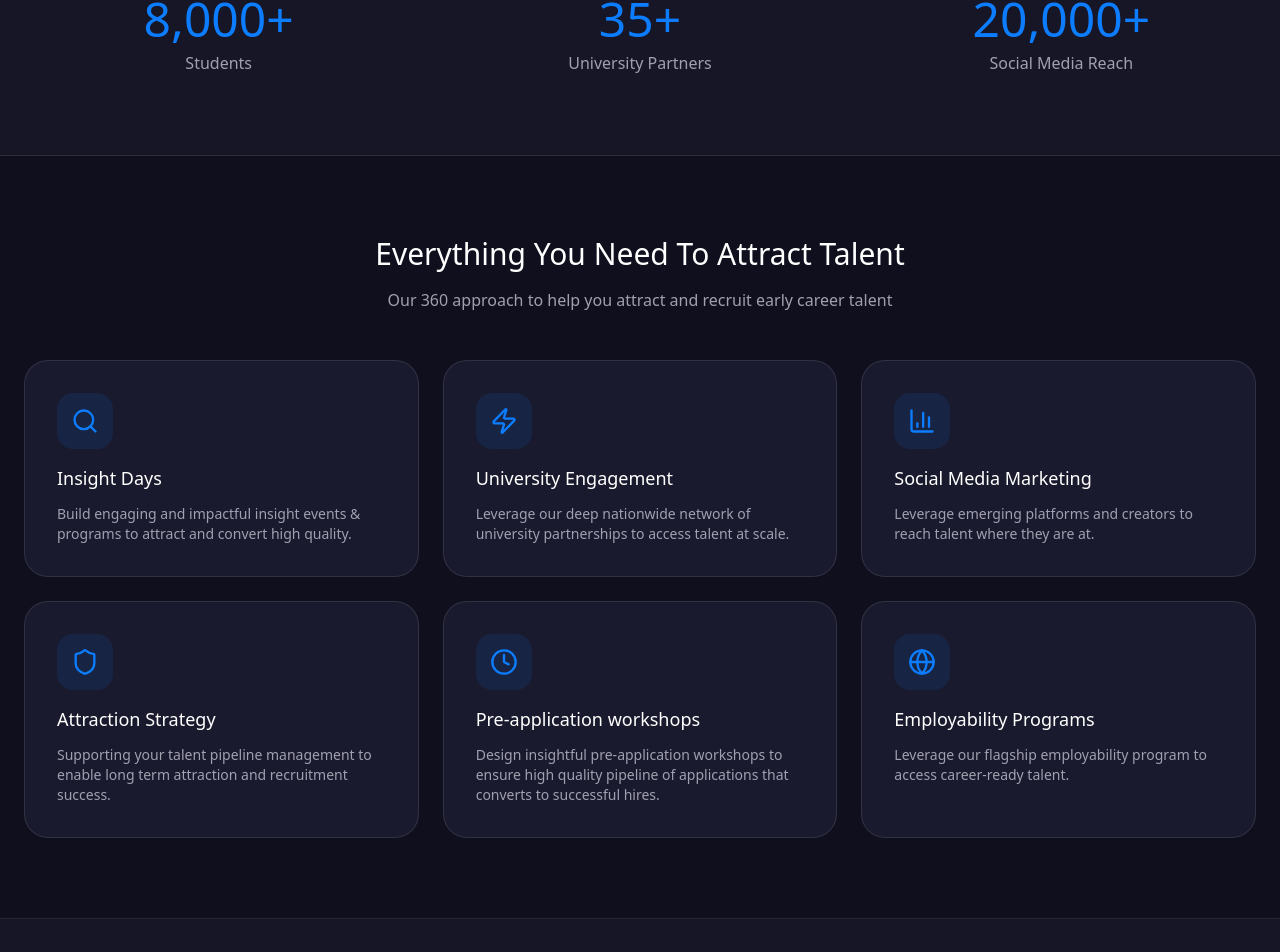
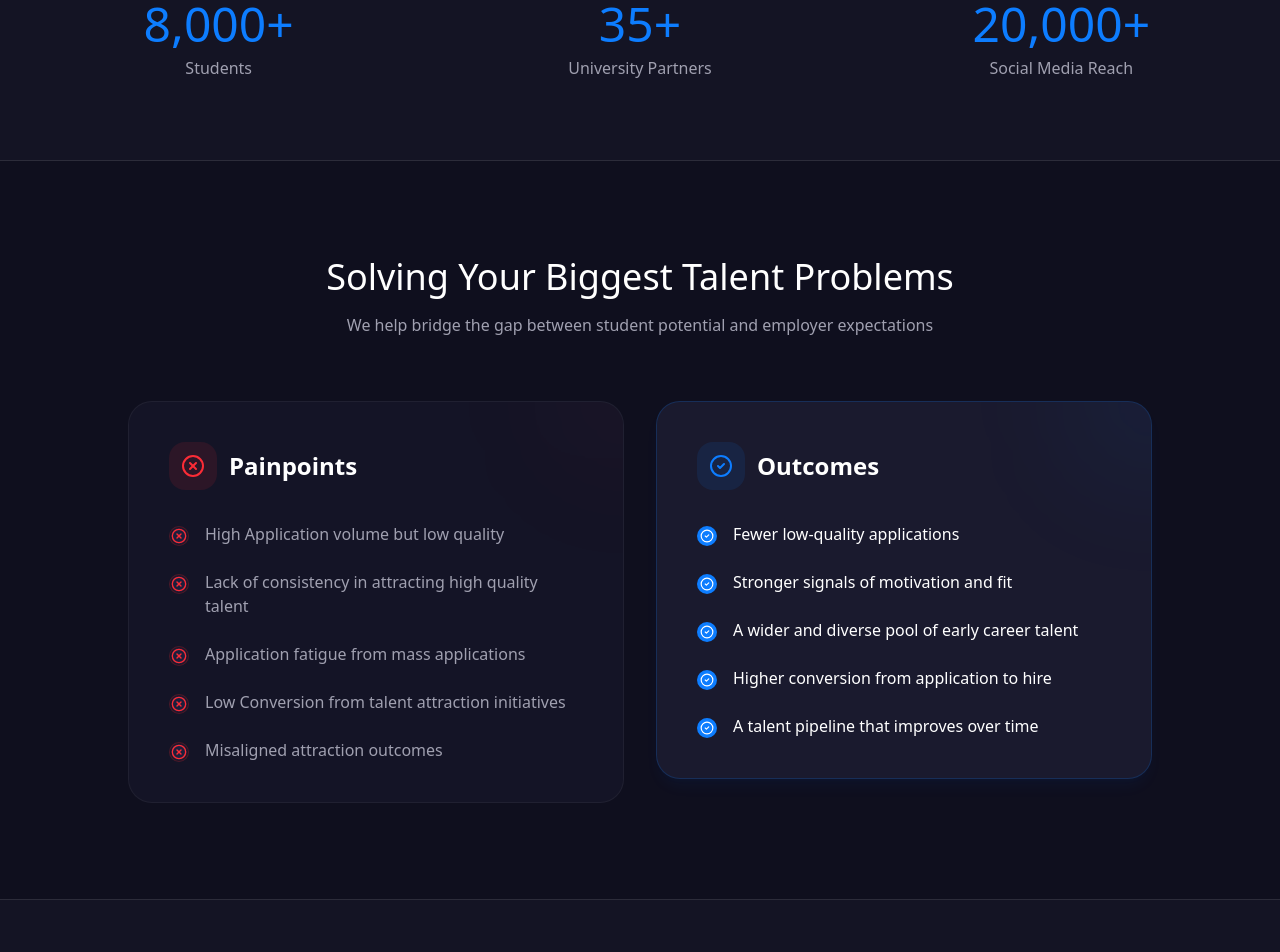
Before and after one commit to Shemz-ux/FOP-app, a React (Vite) app in the folder frontend/: page /employers in a window 1280 px wide. Shown: the part 1822-2774 px from the top of the page. Built offline with nearby package versions, Linux system fonts and the light colour scheme; no server answers.

Commit message:
Styling updates + how we help employers section + painpoints

```diff
--- a/frontend/src/components/Footer/Footer.jsx
+++ b/frontend/src/components/Footer/Footer.jsx
@@ -15,7 +15,7 @@ const LinkedInIcon = () => (
 
 export default function Footer() {
   return (
-    <footer className="bg-card border-t border-border mt-auto">
+    <footer className="bg-secondary/30 bg-card border-t border-border mt-auto">
       <div className="container mx-auto px-6">
         {/* Main Footer Content */}
         <div className="grid grid-cols-1 md:grid-cols-2 lg:grid-cols-4 gap-12 py-16 text-left">
--- a/frontend/src/pages/About/About.jsx
+++ b/frontend/src/pages/About/About.jsx
@@ -42,7 +42,7 @@ export default function About() {
               </h1>
 
               <p className="text-xl text-muted-foreground mb-8">
-                We're on a mission to close the gap between student potential and employers expectations, improving hiring outcomes for all
+                We're on a mission to close the gap between student potential and employers expectations, improving hiring outcomes for all.
               </p>
             </div>
 
@@ -78,7 +78,7 @@ export default function About() {
       </section>
 
       {/* Mission & Values */}
-      <section className="bg-secondary/30 border-y border-border">
+      <section className="bg-secondary/20 border-y border-border">
         <div className="container mx-auto px-6 py-20">
           <ScrollReveal>
             <div className="max-w-3xl mx-auto text-center mb-12">
@@ -160,7 +160,7 @@ export default function About() {
       </section>
 
       {/* Timeline */}
-      <section className="bg-secondary/30 border-y border-border">
+      <section className="bg-secondary/20 border-y border-border">
         <div className="container mx-auto px-6 py-20">
           <ScrollReveal>
             <div className="max-w-3xl mx-auto text-center mb-12">
--- a/frontend/src/pages/Employers/Employers.jsx
+++ b/frontend/src/pages/Employers/Employers.jsx
@@ -11,16 +11,34 @@ import {
   Shield,
   Clock,
   Globe,
-  HeadphonesIcon
+  AlertCircle,
+  XCircle
 } from 'lucide-react';
 import Marquee from '../../components/Marquee/Marquee';
 import ScrollReveal from '../../components/ScrollReveal';
+
+
+const painPoints = [
+  "High Application volume but low quality",
+  "Lack of consistency in attracting high quality talent",
+  "Application fatigue from mass applications",
+  "Low Conversion from talent attraction initiatives",
+  "Misaligned attraction outcomes",
+];
+
+const outcomes = [
+  "Fewer low-quality applications",
+  "Stronger signals of motivation and fit",
+  "A wider and diverse pool of early career talent",
+  "Higher conversion from application to hire",
+  "A talent pipeline that improves over time",
+];
 
 export default function Employers() {
   return (
     <div className="min-h-screen">
       {/* Hero Section */}
-      <section className="relative bg-gradient-to-br from-primary/20 via-primary/5 to-background border-b border-border overflow-hidden">
+      <section className="relative bg-gradient-to-br from-primary/20 via-primary/5 to-background border-border overflow-hidden">
         <div className="absolute inset-0 opacity-5">
           <div className="absolute inset-0" style={{
             backgroundImage: `radial-gradient(circle at 1px 1px, rgb(255 255 255 / 0.15) 1px, transparent 0)`,
@@ -75,12 +93,12 @@ export default function Employers() {
           {/* TODO: Add company logos */}
 
       {/* Company Logos Marquee */}
-      <section className="bg-secondary/30 border-y border-border pb-15">
+      <section className="bg-secondary/20 border-y pb-15">
         <ScrollReveal>
           <div className="container mx-auto px-6 pt-12">
-            <p className="text-medium text-muted-foreground mb-8 max-w-xl mx-auto">
+            <h2 className="text-medium text-muted-foreground mb-8">
               Trusted by employers such as
-            </p>
+            </h2>
           </div>
           <Marquee
             speed={40}
@@ -155,7 +173,7 @@ export default function Employers() {
       </section>
 
       {/* Stats */}
-      <section className="bg-secondary/30 border-b border-border">
+      <section className="bg-secondary/20 border-b border-border">
         <div className="container mx-auto px-6 py-20">
         <ScrollReveal>
           <div className="grid grid-cols-2 md:grid-cols-3 gap-8">
@@ -176,8 +194,93 @@ export default function Employers() {
         </div>
       </section>
 
-      {/* Features Section */}
-      <section className="border-b border-border">
+      {/* Pain points section */}
+      <section className="py-24 relative">
+      <div className="container mx-auto px-6 text-left">
+        <ScrollReveal>
+        <div className="text-center mb-16">
+          <h2 className="text-3xl lg:text-4xl mb-4 text-foreground">
+            Solving Your Biggest Talent Problems
+          </h2>
+          <p className="text-muted-foreground">
+            We help bridge the gap between student potential and employer expectations
+          </p>
+        </div>
+        </ScrollReveal>
+
+        <div className="grid grid-cols-1 md:grid-cols-2 gap-8 max-w-5xl mx-auto">
+          <ScrollReveal>
+          {/* Pain Points Column */}
+          <div className="bg-card/50 rounded-3xl p-8 md:p-10 border border-border/50 relative overflow-hidden transition-all duration-300 hover:-translate-y-1 hover:shadow-xl hover:shadow-red-500/5 hover:border-red-500/20">
+            <div className="absolute top-0 right-0 w-32 h-32 bg-red-500/5 rounded-full blur-3xl -mr-16 -mt-16"></div>
+
+            <div className="flex items-center gap-3 mb-8">
+              <div className="p-3 bg-red-500/10 rounded-xl">
+                <XCircle className="w-6 h-6 text-red-500" />
+              </div>
+              <h3 className="text-2xl font-semibold text-foreground">
+                Painpoints
+              </h3>
+            </div>
+
+            <ul className="space-y-6">
+              {painPoints.map((point, idx) => (
+                <li
+                key={idx}
+                className="flex items-start gap-4 group"
+                >
+                  <div className="mt-1 min-w-5 min-h-5 rounded-full border border-red-500/20 bg-red-500/5 flex items-center justify-center group-hover:bg-red-500/10 transition-colors">
+                    <div className="bg-primary/10 rounded-xl">
+                      <XCircle className="w-4 h-4 text-red-500" />
+                    </div>
+                  </div>
+                  <span className="text-muted-foreground group-hover:text-foreground transition-colors">
+                    {point}
+                  </span>
+                </li>
+              ))}
+            </ul>
+          </div>
+          </ScrollReveal>
+
+          {/* Outcomes Column */}
+          <ScrollReveal delay={0.2}>
+          <div className="bg-card rounded-3xl p-8 md:p-10 border border-primary/20 relative overflow-hidden shadow-lg shadow-primary/5 transition-all duration-300 hover:-translate-y-1 hover:shadow-xl hover:shadow-primary/10 hover:border-primary/40">
+            <div className="absolute top-0 right-0 w-32 h-32 bg-primary/10 rounded-full blur-3xl -mr-16 -mt-16"></div>
+            <div className="flex items-center gap-3 mb-8">
+              <div className="p-3 bg-primary/10 rounded-xl">
+                <CheckCircle2 className="w-6 h-6 text-primary" />
+              </div>
+              <h3 className="text-2xl font-semibold text-foreground">
+                Outcomes
+              </h3>
+            </div>
+
+            <ul className="space-y-6">
+              {outcomes.map((outcome, idx) => (
+                <li
+                key={idx}
+                className="flex items-start gap-4 group"
+                >
+                  <div className="mt-1 min-w-5 min-h-5 rounded-full bg-primary flex items-center justify-center">
+                    <CheckCircle2 className="w-3.5 h-3.5 text-primary-foreground" />
+                  </div>
+                  <span className="text-foreground group-hover:text-foreground transition-colors">
+                    {outcome}
+                  </span>
+                </li>
+              ))}
+            </ul>
+          </div>
+          </ScrollReveal>
+        </div>
+      </div>
+    </section>
+
+
+
+      {/* Everything You Need To Attract Talent */}
+      <section className="bg-secondary/20 border-y border-border">
         <div className="container mx-auto px-6 py-20 text-left">
           <ScrollReveal>
             <div className="text-center max-w-2xl mx-auto mb-12">
@@ -253,7 +356,7 @@ export default function Employers() {
       </section>
 
       {/* Testimonials */}
-      <section className="bg-secondary/30 border-b border-border">
+      <section className="border-b border-border">
         <div className="container mx-auto px-6 py-20 text-left">
           <ScrollReveal>
             <div className="text-center max-w-2xl mx-auto mb-12">
@@ -335,7 +438,7 @@ export default function Employers() {
       </section>
 
       {/* CTA Section */}
-      <section className="border-b border-border">
+      <section className="bg-secondary/20 border-b border-border">
         <div className="container mx-auto px-6 py-20">
         <ScrollReveal>
           <div className="bg-gradient-to-r from-primary/20 to-primary/5 rounded-3xl p-12 lg:p-16 border border-primary/20 text-center relative overflow-hidden">
--- a/frontend/src/pages/Home/Home.jsx
+++ b/frontend/src/pages/Home/Home.jsx
@@ -13,8 +13,10 @@ import {
   CircleCheck,
   GraduationCap,
   Building2,
-  User,
+  Users,
   Quote,
+  BookOpen,
+  Megaphone,
 } from "lucide-react";
 import landingVideo from "../../assets/landing_video.MP4";
 
@@ -22,7 +24,7 @@ const FopLogo2 = () => (
   <img
     src="https://res.cloudinary.com/dpfkhymbc/image/upload/v1769274499/FOP_logo_hazkv0.svg"
     alt="FOP Logo"
-    className="h-36 w-58 object-contain"
+    className="h-36 w-58 object-contain opacity-50"
   />
 )
 
@@ -91,7 +93,7 @@ export default function HomePage() {
   return (
     <div className="min-h-screen">
       {/* Hero Section */}
-      <section className="relative bg-gradient-to-br from-primary/20 via-primary/5 to-background border-b border-border overflow-hidden">
+      <section className="relative bg-gradient-to-br from-primary/20 via-primary/5 to-background border-border overflow-hidden">
         {/* Video Background */}
         <div className="absolute inset-0">
           <video
@@ -110,7 +112,7 @@ export default function HomePage() {
           </div>
         </div>
 
-        <div className="container mx-auto px-6 py-50 lg:py-70 relative z-10">
+        <div className="container mx-auto px-6 py-60 lg:py-70 relative z-10">
           <div className="max-w-4xl mx-auto text-center">
             {/* <div className="inline-flex items-center gap-2 px-4 py-2 bg-primary/10 border border-primary/20 rounded-full text-primary text-sm mb-6">
               <TrendingUp className="w-4 h-4" />
@@ -123,7 +125,7 @@ export default function HomePage() {
             </h1>
 
             <p className="text-xl text-muted-foreground mb-8 max-w-2xl mx-auto">
-              Connect with leading employers, discover opportunities, upskill and take the next step in your career.
+              Connect with leading employers, discover opportunities, upskill and take the next step in your career
             </p>
 
             <div className="flex flex-col sm:flex-row gap-4 justify-center">
@@ -148,10 +150,10 @@ export default function HomePage() {
       </section>
 
       {/* Company logo marquee */}
-      <section className="bg-secondary/30 border-y border-border pb-15">
+      <section className="bg-secondary/20 border-y pb-15">
         <ScrollReveal>
           <div className="container mx-auto px-6 pt-12">
-            <p className="text-medium text-muted-foreground mb-8 max-w-xl mx-auto">We've helped hundreds of students secure roles at</p>
+            <h2 className="text-medium text-muted-foreground mb-8 max-w-xl mx-auto">We've helped hundreds of students secure roles at</h2>
           </div>
           <Marquee
             items={companyLogos.map((logo) => (
@@ -169,12 +171,12 @@ export default function HomePage() {
       </section>
 
 
-      {/* Why Choose Us */}
-      <section className="border-y border-border">
+      {/* Kickstart your career */}
+      <section>
         <div className="container mx-auto px-6 py-20">
           <ScrollReveal>
             <div className="text-center max-w-2xl mx-auto mb-12">
-              <h2 className="text-3xl mb-4 text-foreground">Kickstart your career journey</h2>
+              <h2 className="text-3xl mb-4 text-foreground">Kickstart Your Career Journey</h2>
               <p className="text-muted-foreground">
                 Our platform provides support and resources to accelerate your career
               </p>
@@ -241,8 +243,89 @@ export default function HomePage() {
         </div>
       </section>
 
+      <section className="py-24 border-y bg-secondary/20 relative overflow-hidden">
+        {/* Abstract Background Elements */}
+        <div className="absolute top-0 left-0 w-full h-full overflow-hidden pointer-events-none opacity-20">
+          <div className="absolute top-1/4 left-0 w-96 h-96 bg-primary/20 rounded-full blur-3xl -translate-x-1/2"></div>
+          <div className="absolute bottom-1/4 right-0 w-96 h-96 bg-purple-500/10 rounded-full blur-3xl translate-x-1/2"></div>
+        </div>
+
+        <div className="container mx-auto px-6 relative z-10">
+          <ScrollReveal>
+          <div className="text-center max-w-2xl mx-auto mb-12">
+              <h2 className="text-3xl mb-4 text-foreground">How We Help Employers</h2>
+              <p className="text-muted-foreground">
+                We help you attract and engage applicant ready talent that converts
+              </p>
+            </div>
+            </ScrollReveal>
+
+          <div className="grid grid-cols-1 md:grid-cols-3 gap-8 text-left">
+            {/* Card 1: Talent Attraction */}
+            <ScrollReveal delay={0.1}>
+            <div className="group relative bg-card p-8 rounded-3xl border border-border hover:border-primary/50 transition-all duration-300 hover:shadow-lg hover:shadow-primary/5">
+              <div className="w-14 h-14 bg-gradient-to-br from-blue-500/20 to-blue-600/5 rounded-2xl flex items-center justify-center text-blue-500 mb-6 group-hover:scale-110 transition-transform duration-300 border border-blue-500/20">
+                <Users className="w-7 h-7" />
+              </div>
+
+              <h3 className="mb-4 text-foreground group-hover:text-blue-500 transition-colors">
+                Talent Attraction
+              </h3>
+
+              <p className="text-muted-foreground leading-relaxed mb-8 text-sm">
+                We help you build the right early career talent pipeline for you that converts high-potential candidates into long-term employees.
+              </p>
+
+              {/* Decorative gradient blob */}
+              <div className="absolute -bottom-4 -right-4 w-32 h-32 bg-blue-500/10 rounded-full blur-2xl group-hover:bg-blue-500/20 transition-colors"></div>
+              </div>
+              </ScrollReveal>
+
+            {/* Card 2: Application Readiness */}
+            <ScrollReveal delay={0.2}>
+            <div className="group relative bg-card p-8 rounded-3xl border border-border hover:border-primary/50 transition-all duration-300 hover:shadow-lg hover:shadow-primary/5">
+              <div className="w-14 h-14 bg-gradient-to-br from-purple-500/20 to-purple-600/5 rounded-2xl flex items-center justify-center text-purple-500 mb-6 group-hover:scale-110 transition-transform duration-300 border border-purple-500/20">
+                <BookOpen className="w-7 h-7" />
+              </div>
+
+              <h3 className="mb-4 text-foreground group-hover:text-purple-500 transition-colors">
+                Application Readiness
+              </h3>
+
+              <p className="text-muted-foreground leading-relaxed mb-8 text-sm">
+                We upskill and develop early career talent, ensuring you reach talent that is ready to convert into hires from day one.
+              </p>
+
+              {/* Decorative gradient blob */}
+              <div className="absolute -bottom-4 -right-4 w-32 h-32 bg-purple-500/10 rounded-full blur-2xl group-hover:bg-purple-500/20 transition-colors"></div>
+            </div>
+            </ScrollReveal>
+
+            {/* Card 3: Employer Branding */}
+            <ScrollReveal delay={0.3}>
+            <div className="group relative bg-card p-8 rounded-3xl border border-border hover:border-primary/50 transition-all duration-300 hover:shadow-lg hover:shadow-primary/5">
+              <div className="w-14 h-14 bg-gradient-to-br from-orange-500/20 to-orange-600/5 rounded-2xl flex items-center justify-center text-orange-500 mb-6 group-hover:scale-110 transition-transform duration-300 border border-orange-500/20">
+                <Megaphone className="w-7 h-7" />
+              </div>
+
+              <h3 className="mb-4 text-foreground group-hover:text-orange-500 transition-colors">
+                Employer Branding
+              </h3>
+
+              <p className="text-muted-foreground leading-relaxed mb-8 text-sm">
+                Help you cut through the noise and reach early career talent through emerging platforms & influencer marketing.
+              </p>
+
+              {/* Decorative gradient blob */}
+              <div className="absolute -bottom-4 -right-4 w-32 h-32 bg-orange-500/10 rounded-full blur-2xl group-hover:bg-orange-500/20 transition-colors"></div>
+            </div>
+            </ScrollReveal>
+          </div>
+        </div>
+      </section>
+
       {/* Testimonials */}
-      <section className="bg-secondary/30 border-y border-border">
+      <section className="border-border">
         <div className="container mx-auto px-6 py-20">
           <ScrollReveal>
             <div className="text-center max-w-2xl mx-auto mb-16">
@@ -259,7 +342,7 @@ export default function HomePage() {
               <div
                 key={index}
                 className={`p-6 rounded-2xl border border-border hover:border-primary/50 transition-all duration-300 hover:shadow-lg hover:-translate-y-1 flex flex-col relative overflow-hidden ${
-                  index % 2 === 0 ? 'bg-card' : 'bg-secondary/30'
+                  index % 2 === 0 ? 'bg-card' : 'bg-secondary/20'
                 }`}
               >
                 <Quote className="absolute top-4 right-4 w-8 h-8 text-primary/10" />
@@ -292,7 +375,8 @@ export default function HomePage() {
       </section>
 
       {/* Path to success*/}
-      <section className="container mx-auto px-6 py-20">
+      <section className="bg-secondary/20">
+        <div className="container mx-auto px-6 py-20">
           <ScrollReveal>
             <div className="text-center max-w-2xl mx-auto mb-12">
               <h2 className="text-3xl mb-4 text-foreground">Your Path to Success</h2>
@@ -339,10 +423,12 @@ export default function HomePage() {
               </div>
             </ScrollReveal>
           </div>
+        </div>
       </section>
 
       {/* CTA */}
-      <section className="container mx-auto px-6 py-20">
+      <section className="bg-secondary/20">
+        <div className="container mx-auto px-6 py-20">
           <ScrollReveal>
             <div className="bg-gradient-to-r from-primary/20 to-primary/5 rounded-3xl p-12 lg:p-16 border border-primary/20 text-center">
             <h2 className="text-3xl lg:text-4xl mb-4 text-foreground">
@@ -371,6 +457,7 @@ export default function HomePage() {
 
             </div>
           </ScrollReveal>
+        </div>
       </section>
     </div>
   );
```
Also changed, not shown: frontend/src/pages/Students/Students.jsx (+9 -9 lines). Lines whose indentation alone changed are shown as unchanged.
